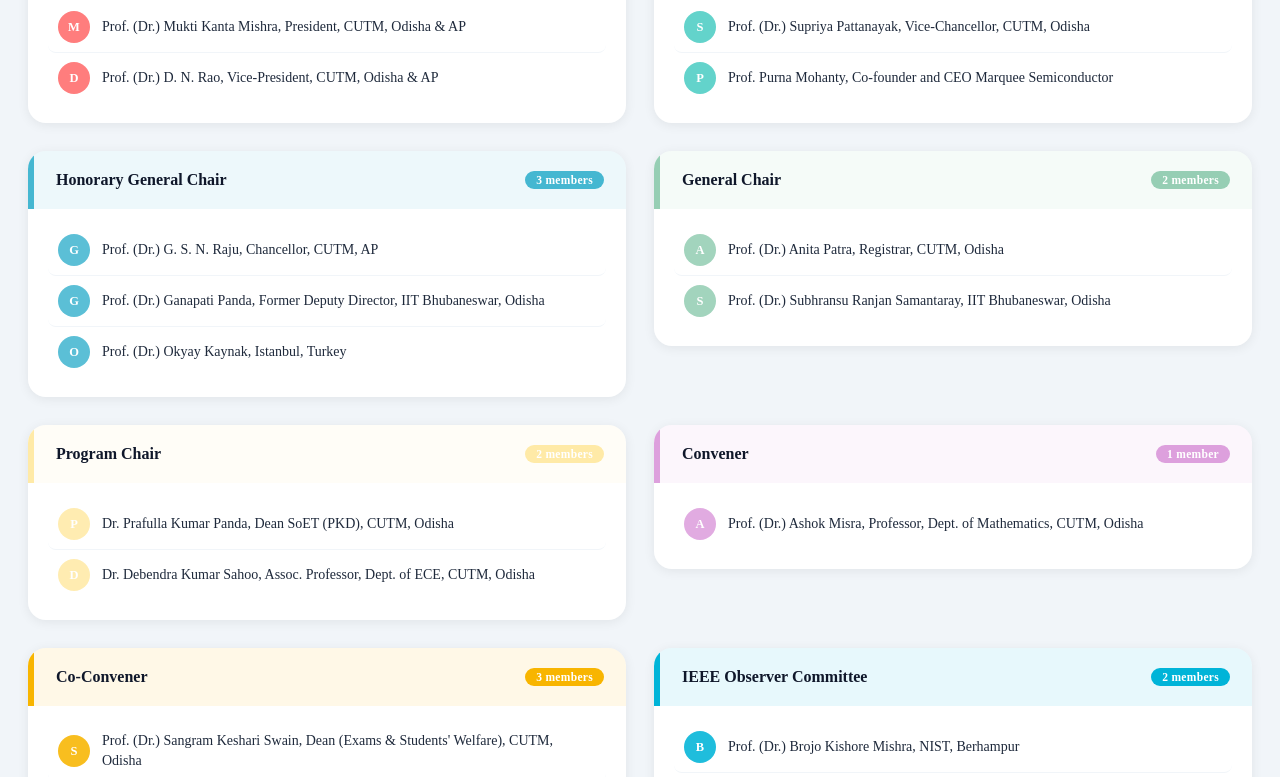
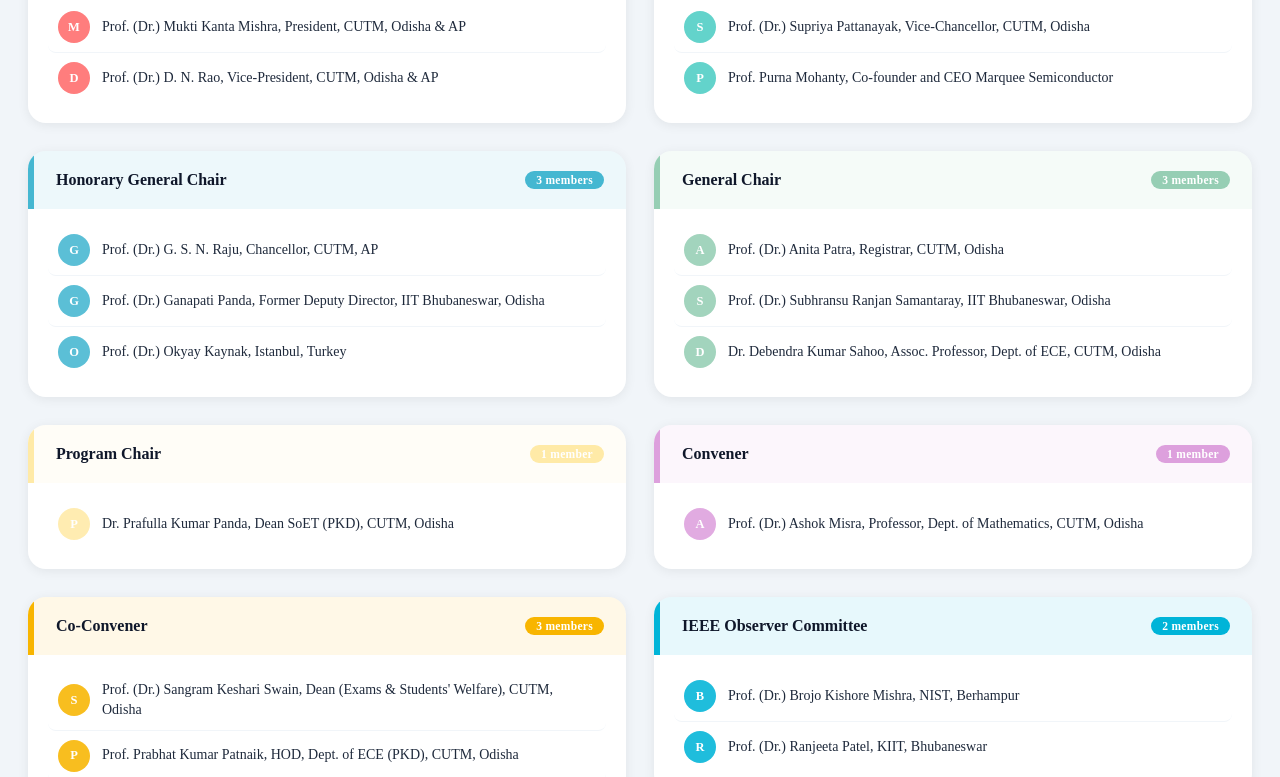
Before and after one commit to krushayu/SCOPES-2027, a React (Create React App) app: page /committee in a window 1280 px wide. Shown: the part 726-1503 px from the top of the page. Built offline with nearby package versions, Linux system fonts and the light colour scheme.

Commit message:
Fix formatting and add missing committee member

```diff
--- a/src/Pages/Committee.js
+++ b/src/Pages/Committee.js
@@ -57,7 +57,8 @@
       color: '#96CEB4',
       members: [
         'Prof. (Dr.) Anita Patra, Registrar, CUTM, Odisha',
-        'Prof. (Dr.) Subhransu Ranjan Samantaray, IIT Bhubaneswar, Odisha'
+        'Prof. (Dr.) Subhransu Ranjan Samantaray, IIT Bhubaneswar, Odisha',
+        'Dr. Debendra Kumar Sahoo, Assoc. Professor, Dept. of ECE, CUTM, Odisha'
       ]
     },
     {
@@ -65,8 +66,7 @@
       title: 'Program Chair',
       color: '#FFEAA7',
       members: [
-        'Dr. Prafulla Kumar Panda, Dean SoET (PKD), CUTM, Odisha',
-        'Dr. Debendra Kumar Sahoo, Assoc. Professor, Dept. of ECE, CUTM, Odisha'
+        'Dr. Prafulla Kumar Panda, Dean SoET (PKD), CUTM, Odisha'
       ]
     },
     {
```
